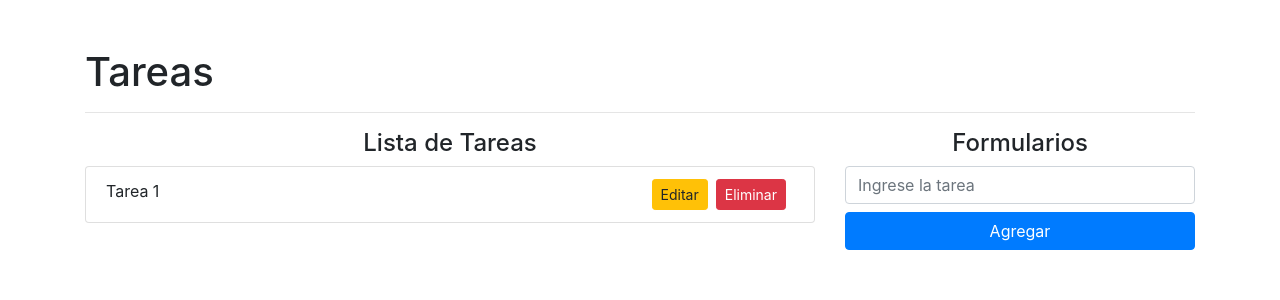
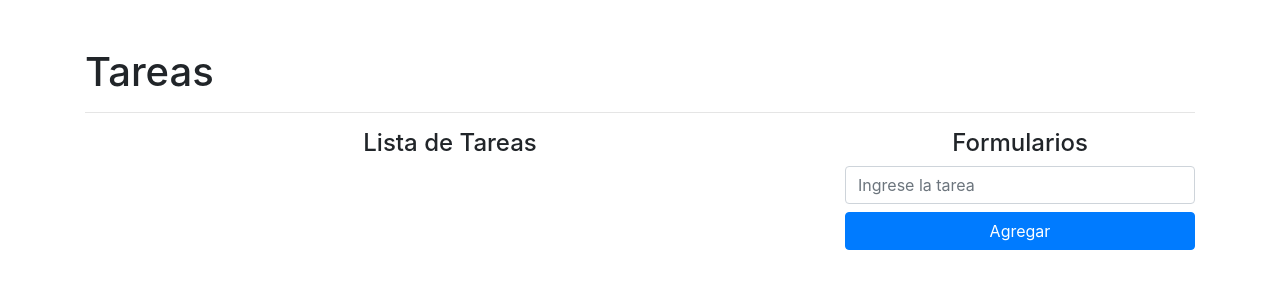
Before and after one commit to Srup97/Grud, a React (Create React App) app: page / in a window 1280 px wide. Shown: the top 300 px of the page. Built offline with nearby package versions, Linux system fonts and the light colour scheme.

Commit message:
Add Task
agregamos el agregar task usando usestate de React. también de configuro el validar campos vacios.

```diff
--- a/package.json
+++ b/package.json
@@ -6,9 +6,11 @@
     "@testing-library/jest-dom": "^5.17.0",
     "@testing-library/react": "^13.4.0",
     "@testing-library/user-event": "^13.5.0",
+    "lodash": "^4.17.21",
     "react": "^18.3.1",
     "react-dom": "^18.3.1",
     "react-scripts": "5.0.1",
+    "shortid": "^2.2.16",
     "web-vitals": "^2.1.4"
   },
   "scripts": {
--- a/src/App.js
+++ b/src/App.js
@@ -1,6 +1,29 @@
-import React from "react";
+import React, { useState } from "react";
+import { isEmpty } from "lodash";
+import shortid from "shortid";
 
 function App() {
+
+  const [task, setTask] = useState("");
+  const [tasks, setTasks] = useState([]);
+
+  const addTask = (e) => {
+    e.preventDefault();
+    if (isEmpty(task)) {
+      console.log("vacio");
+      return;
+    }
+
+    const newTask = {
+      id: shortid.generate(),
+      name: task
+    }
+
+    setTasks([...tasks, newTask]);
+
+    setTask("");
+  }
+
   return (
     <div className="container mt-5">
       <h1>Tareas</h1>
@@ -8,10 +31,10 @@ function App() {
       <div className="row">
         <div className="col-8">
           <h4 className="text-center"> Lista de Tareas </h4>
-          {/* Aqui va la lista de tareas */}
           <ul className="list-group">
-            <li className="list-group-item">
-              <span>Tarea 1</span>
+            {tasks.map((task) => (
+              <li key={task.id} className="list-group-item">
+                <span className="lead">{task.name}</span>
                 <button className="btn btn-danger btn-sm float-right mx-2">
                   Eliminar
                 </button>
@@ -19,15 +42,19 @@ function App() {
                   Editar
                 </button>
               </li>
+            ))}
           </ul>
         </div>
 
         <div className="col-4">
           <h4 className="text-center"> Formularios </h4>
-          {/* Aqui van los formularios */}
-          <form>
+          <form onSubmit={addTask}>
             <input
-              type="text" className="form-control mb-2" placeholder="Ingrese la tarea"
+              type="text"
+              className="form-control mb-2"
+              placeholder="Ingrese la tarea"
+              onChange={(e) => setTask(e.target.value)}
+              value={task}
             />
             <button className="btn btn-primary btn-block" type="submit">Agregar</button>
           </form>
```
Also changed, not shown: 1 other file (tests, documents, lock files or other folders). Lines whose indentation alone changed are shown as unchanged.
